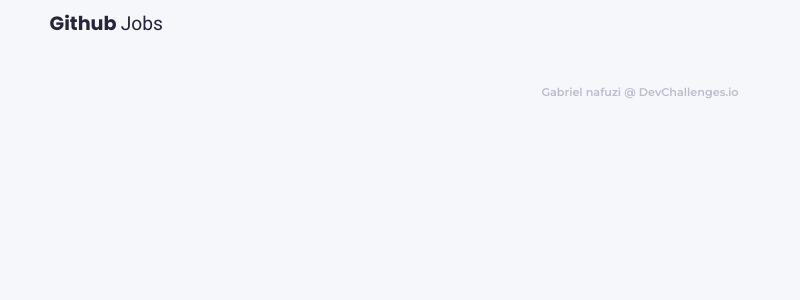
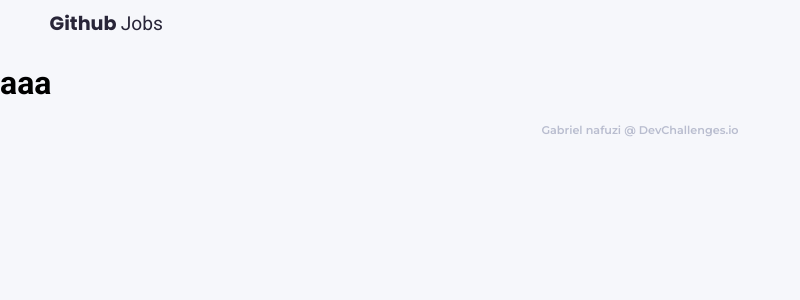
Before and after one commit to gabrielnafuzi/github-jobs, a React (Create React App) app: page /details/1 in a window 1280 px wide. Shown: the top 300 px of the page, without its empty margins (0-800 px from the left). Built offline with nearby package versions, Linux system fonts and the light colour scheme.

Commit message:
changed 'to' to 'path' on route

```diff
--- a/src/App.js
+++ b/src/App.js
@@ -13,8 +13,8 @@ function App() {
     <BrowserRouter>
       <Header />
       <Routes>
-        <Route to="/" element={<JobsSearch />} />
-        <Route to="/details/:id" element={<JobDetails />} />
+        <Route path="/" element={<JobsSearch />} />
+        <Route path="/details/:id" element={<JobDetails />} />
       </Routes>
 
       <Footer />
--- a/src/pages/JobDetails/index.js
+++ b/src/pages/JobDetails/index.js
@@ -1,9 +1,11 @@
 import React from 'react';
 
-// import { Container } from './styles';
+import { Container } from './styles';
 
 const JobDetails = () => {
-  return <div />;
+  return <Container>
+    <h1>aaa</h1>
+  </Container>;
 };
 
 export default JobDetails;
```
